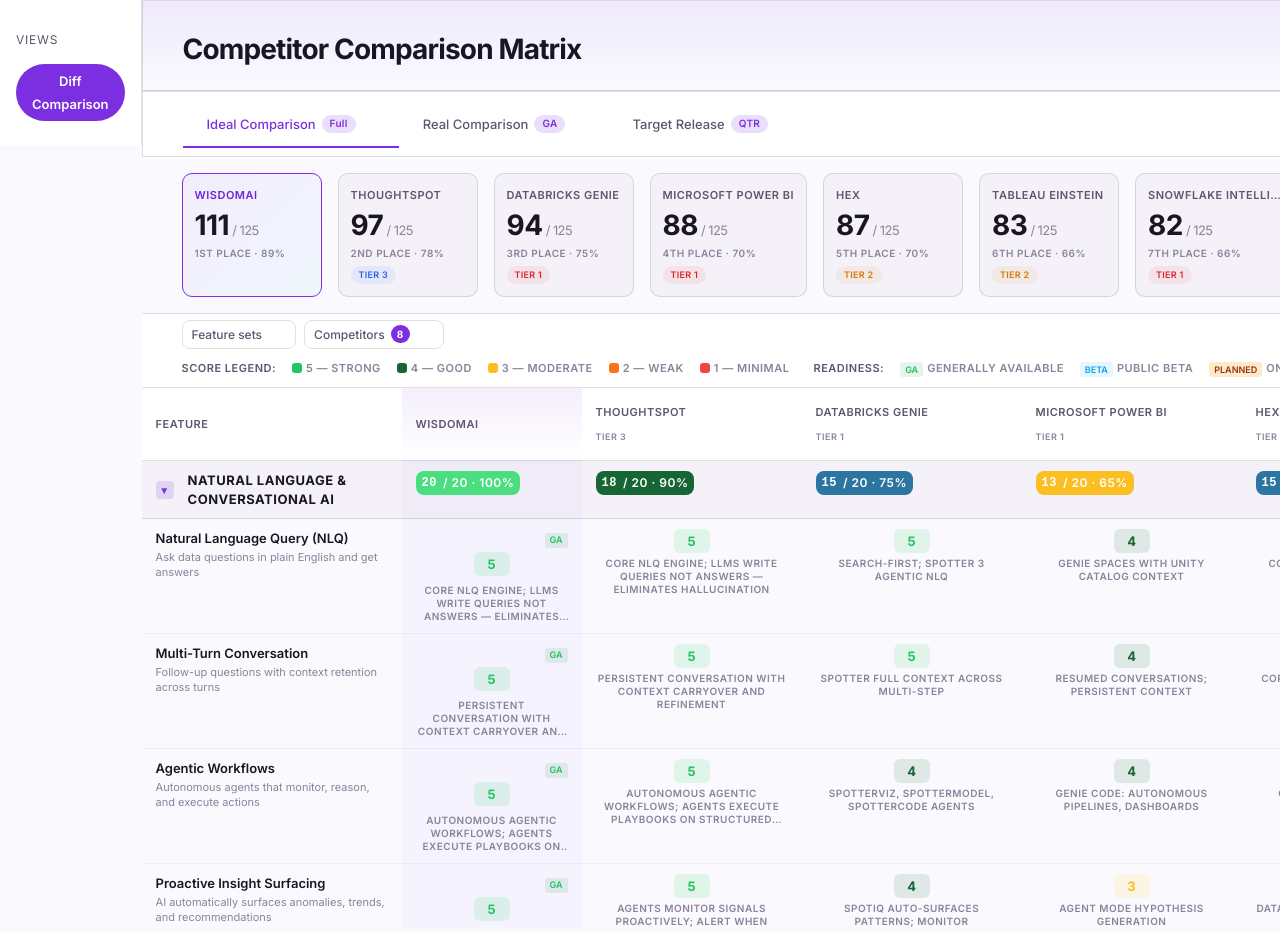
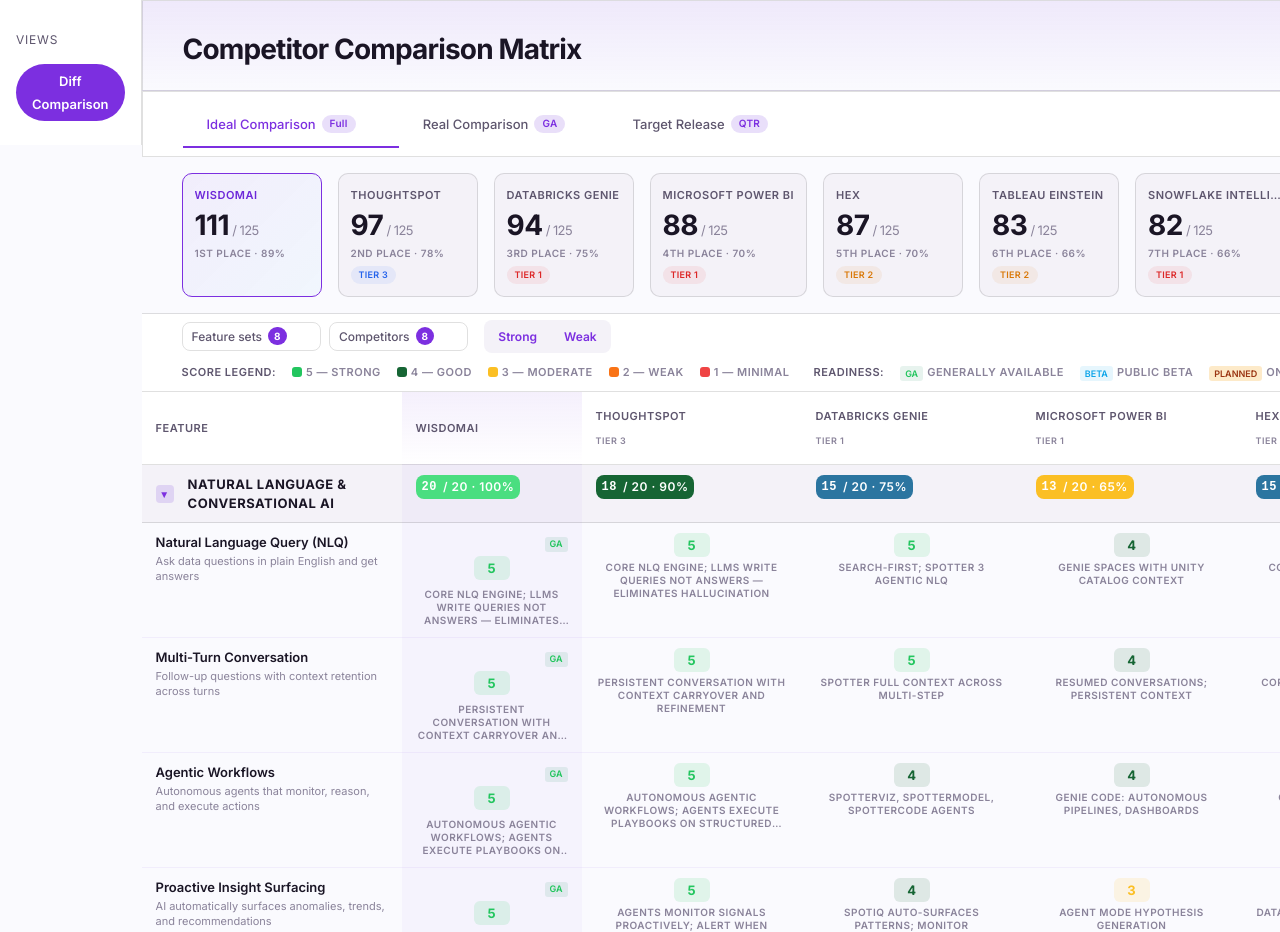
Before and after one commit to alexsjcho/MCI_App, a Next.js app in the folder mci_app/: page / in a window 1280 px wide. Shown: the top 932 px of the page. Built offline with nearby package versions, Linux system fonts and the light colour scheme; some icons are missing.

Commit message:
added strong, weak filter buttons

```diff
--- a/mci_app/app/page.tsx
+++ b/mci_app/app/page.tsx
@@ -84,6 +84,9 @@
     null
   );
   const featureMenuOpen = Boolean(featureAnchorEl);
+  const [strengthFilter, setStrengthFilter] = useState<
+    "all" | "strong" | "weak"
+  >("all");
 
   const visible = getVisibleCompetitors(
     visibleCompetitors[currentView],
@@ -154,11 +157,53 @@
 
   const featureSelectAll = useCallback(() => {
     setVisibleCategories(new Set(DATA.categories.map((cat) => cat.name)));
+    setStrengthFilter("all");
   }, []);
 
   const featureDeselectAll = useCallback(() => {
     setVisibleCategories(new Set());
+    setStrengthFilter("all");
   }, []);
+
+  const applyStrengthFilter = useCallback(
+    (kind: "strong" | "weak") => {
+      setStrengthFilter((prev) => {
+        const next = prev === kind ? "all" : kind;
+
+        if (next === "all") {
+          setVisibleCategories(
+            new Set(DATA.categories.map((cat) => cat.name)),
+          );
+          return next;
+        }
+
+        const filteredNames: string[] = [];
+        DATA.categories.forEach((cat) => {
+          const wCat = catWisdomTotal(cat, currentView, currentQuarter);
+          const includedCount =
+            currentView === "real" || currentView === "quarterly"
+              ? cat.features.length
+              : cat.features.filter((f) =>
+                  isIncluded(f, currentView, currentQuarter),
+                ).length;
+          const maxCat = includedCount * 5;
+          const pctCat =
+            maxCat > 0 ? Math.round((wCat / maxCat) * 100) : 0;
+
+          const isStrong = pctCat >= 80;
+          const isWeak = pctCat < 50;
+
+          if ((next === "strong" && isStrong) || (next === "weak" && isWeak)) {
+            filteredNames.push(cat.name);
+          }
+        });
+
+        setVisibleCategories(new Set(filteredNames));
+        return next;
+      });
+    },
+    [currentView, currentQuarter],
+  );
 
   const totalFor = (isWisdom: boolean, comp: string | null): number => {
     let t = 0;
@@ -635,6 +680,20 @@
               }}
             >
               Feature sets
+              <Chip
+                label={visibleCategories.size}
+                size="small"
+                sx={{
+                  ml: 0.75,
+                  height: 18,
+                  minWidth: 18,
+                  fontSize: "0.625rem",
+                  fontWeight: 700,
+                  bgcolor: "primary.main",
+                  color: "#fff",
+                  "& .MuiChip-label": { px: 0.75 },
+                }}
+              />
             </Button>
             <Menu
               anchorEl={featureAnchorEl}
@@ -937,6 +996,38 @@
                 );
               })}
             </Menu>
+
+            <ButtonGroup
+              size="small"
+              sx={{ ml: 1, borderColor: "divider", bgcolor: "#F4F2F8" }}
+            >
+              <Button
+                onClick={() => applyStrengthFilter("strong")}
+                variant={strengthFilter === "strong" ? "contained" : "text"}
+                sx={{
+                  textTransform: "none",
+                  fontSize: "0.75rem",
+                  fontWeight: 600,
+                  px: 1.75,
+                  py: 0.75,
+                }}
+              >
+                Strong
+              </Button>
+              <Button
+                onClick={() => applyStrengthFilter("weak")}
+                variant={strengthFilter === "weak" ? "contained" : "text"}
+                sx={{
+                  textTransform: "none",
+                  fontSize: "0.75rem",
+                  fontWeight: 600,
+                  px: 1.75,
+                  py: 0.75,
+                }}
+              >
+                Weak
+              </Button>
+            </ButtonGroup>
 
             {currentView === "quarterly" && (
               <ButtonGroup
```
Also changed, not shown: 1 other file (tests, documents, lock files or other folders).
